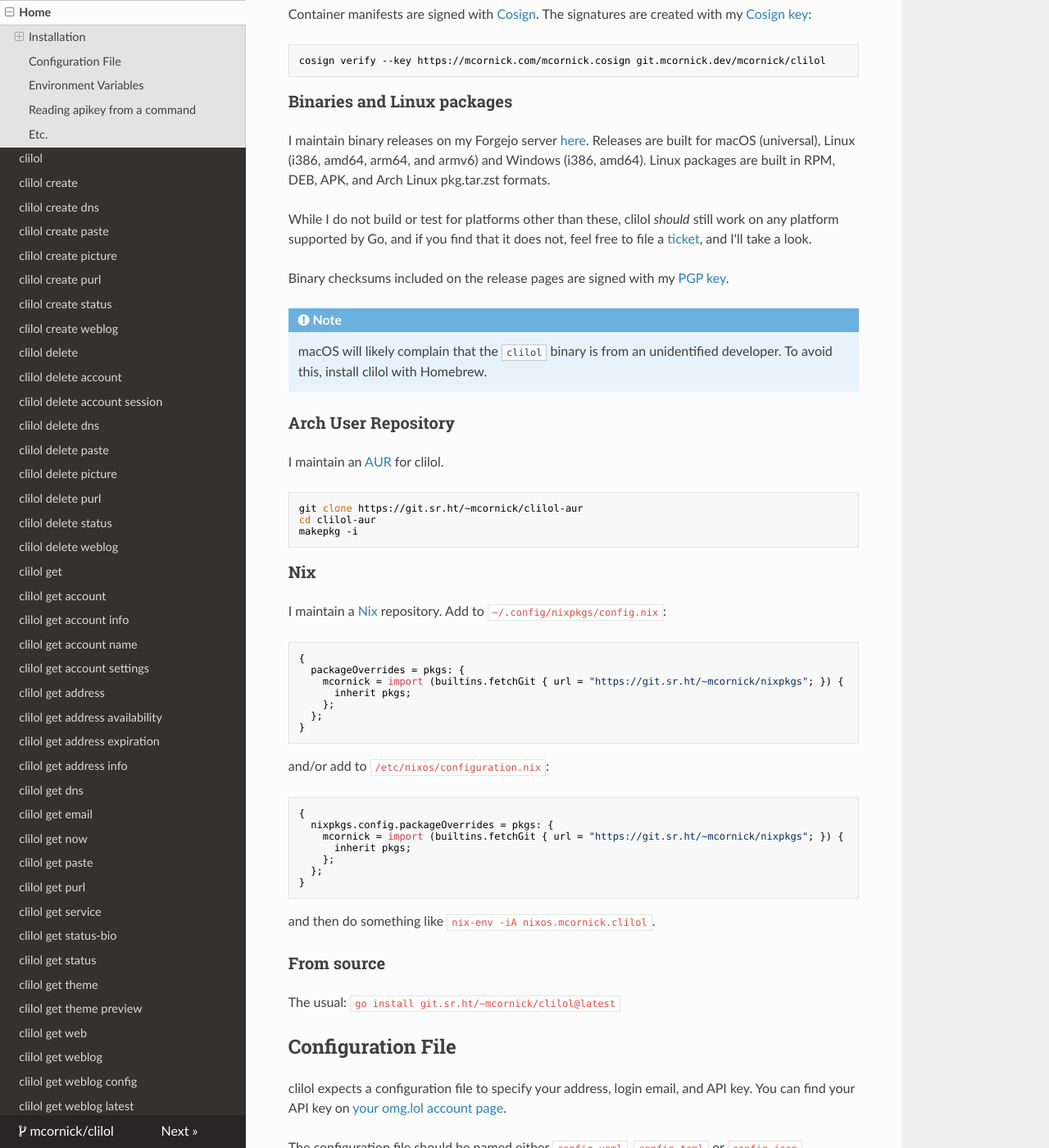
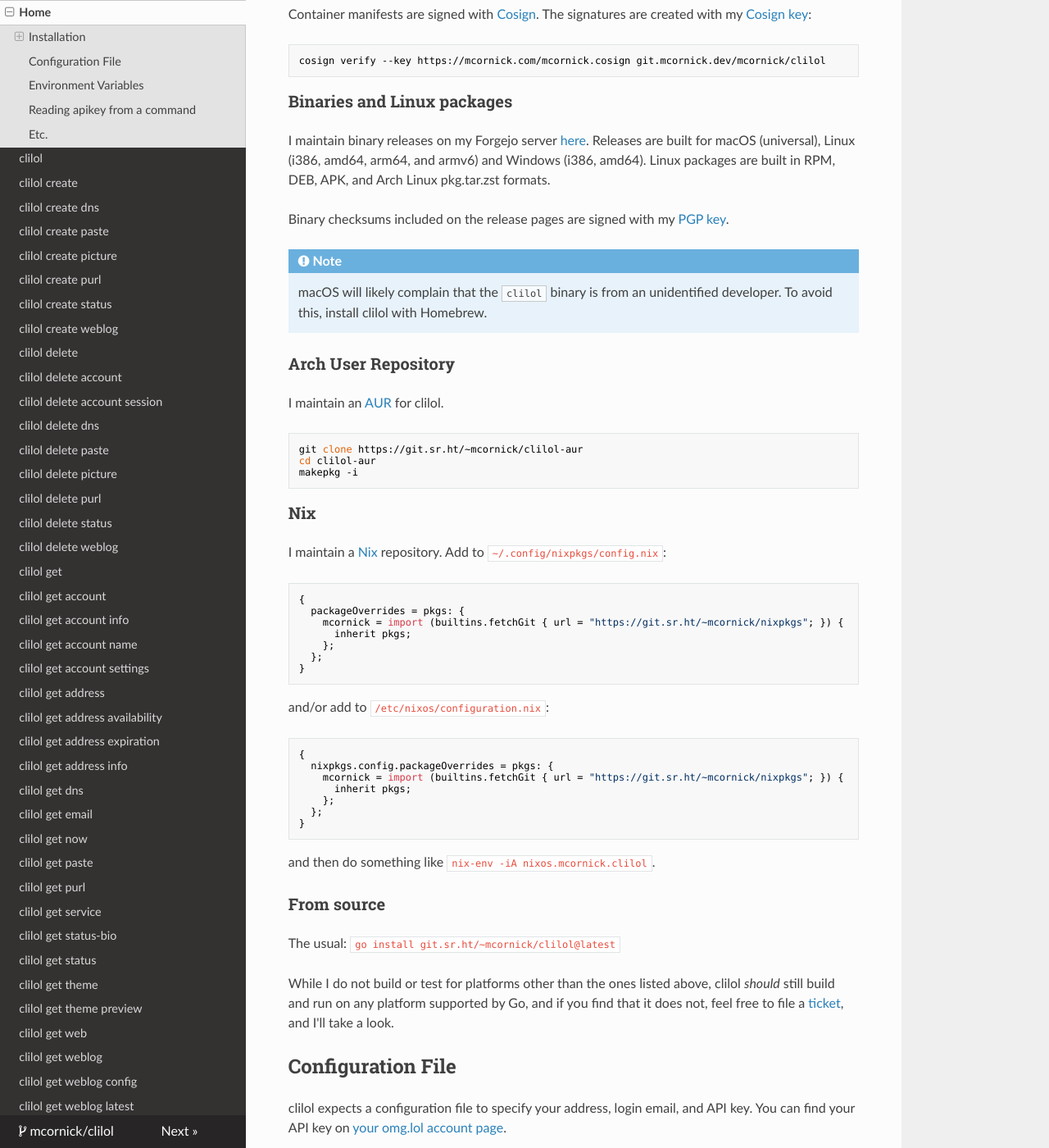
Before and after one commit to mcornick/clilol, an MkDocs documentation site: the page built from docs/index.md, in a window 1280 px wide and 1400 px high, scrolled down 940 px. Shown: the whole window at 82% size. Built offline with MkDocs 1.6.1, drawn with Linux system fonts in a browser that asks for light colours; nearby versions of some CDN libraries; some of the changed lines change nothing that is shown.

Commit message:
docs: revert last change but reword it slightly
This makes more sense under "From source" now that I reconsider,
but remove reference to the "tab" that no longer exists.

Signed-off-by: Mark Cornick <mark@markcornick.com>

```diff
--- a/docs/index.md
+++ b/docs/index.md
@@ -46,8 +46,6 @@
 ### Binaries and Linux packages
 
 I maintain binary releases on my Forgejo server [here](https://git.mcornick.dev/mcornick/clilol/releases). Releases are built for macOS (universal), Linux (i386, amd64, arm64, and armv6) and Windows (i386, amd64). Linux packages are built in RPM, DEB, APK, and Arch Linux pkg.tar.zst formats.
-
-While I do not build or test for platforms other than these, clilol _should_ still work on any platform supported by Go, and if you find that it does not, feel free to file a [ticket](https://todo.sr.ht/~mcornick/clilol), and I'll take a look.
 
 Binary checksums included on the release pages are signed with my [PGP key](https://meta.sr.ht/~mcornick.pgp).
 
@@ -98,6 +96,8 @@
 ### From source
 
 The usual: `go install git.sr.ht/~mcornick/clilol@latest`
+
+While I do not build or test for platforms other than the ones listed above, clilol _should_ still build and run on any platform supported by Go, and if you find that it does not, feel free to file a [ticket](https://todo.sr.ht/~mcornick/clilol), and I'll take a look.
 
 ## Configuration File
 
```
